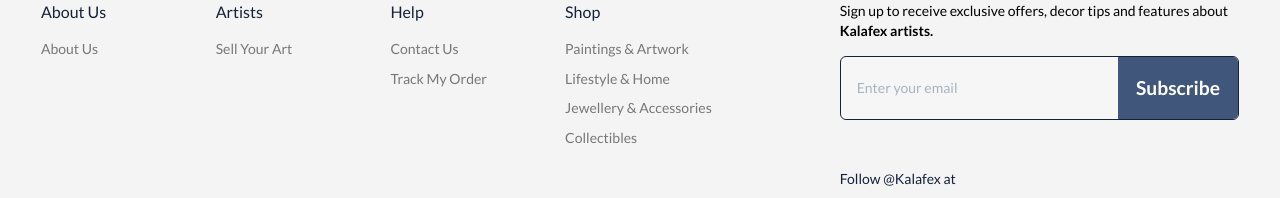
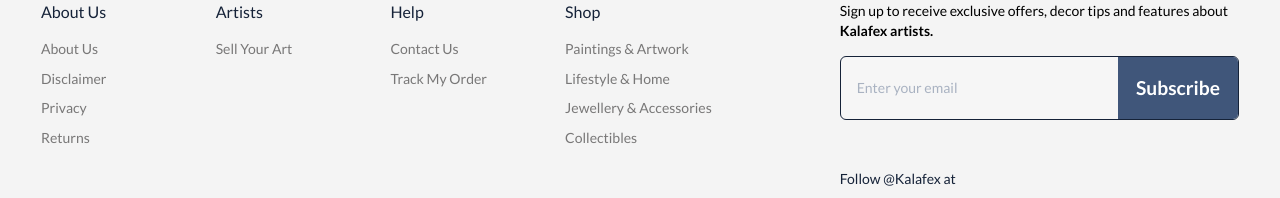
Before and after one commit to shashtag/ecomm, a React (Create React App) app: page / in a window 1280 px wide. Shown: the part 2423-2621 px from the top of the page. Built offline with nearby package versions, Linux system fonts and the light colour scheme; no server answers.

Commit message:
docs uploaded

```diff
--- a/src/App.js
+++ b/src/App.js
@@ -28,6 +28,16 @@
         <Route path='/login' component={Login} />
         <Route path='/artist/signup' render={() => <Signup type='artist' />} />
         <Route path='/artist/profile' render={() => <ArtistProfile />} />
+
+        <Route
+          path='/artist/dashboard'
+          render={() => (
+            <>
+              <Navigation noCat={true} noSub={true} />
+              <ArtistDashboard />
+            </>
+          )}
+        />
         <Route
           path='/artist/:url'
           render={() => (
@@ -36,15 +46,6 @@
 
               <ArtistPage />
               <Footer />
-            </>
-          )}
-        />
-        <Route
-          path='/artist/dashboard'
-          render={() => (
-            <>
-              <Navigation noCat={true} noSub={true} />
-              <ArtistDashboard />
             </>
           )}
         />
--- a/src/components/ArtistDashboard/ArtistDrawer.js
+++ b/src/components/ArtistDashboard/ArtistDrawer.js
@@ -1,4 +1,4 @@
-import React, { useState } from "react";
+import React, { useContext, useEffect, useState } from "react";
 import { Link } from "react-router-dom";
 
 import Divider from "@material-ui/core/Divider";
@@ -16,6 +16,8 @@
 // import { Button } from "@material-ui/core";
 import OpenInBrowserIcon from "@material-ui/icons/OpenInBrowser";
 import PersonIcon from "@material-ui/icons/Person";
+import { UIContext } from "../../Context/UIContext";
+import { ADashboardContext } from "../../Context/ADashboardContext";
 
 const drawerWidth = 250;
 
@@ -48,7 +50,9 @@
         paper: classes.drawerPaper,
       }}
       anchor='left'>
-      <List style={{ color: "white" }}>{artistDrawerIcons}</List>
+      <List style={{ color: "white" }}>
+        <ArtistDrawerIcons />
+      </List>
       <Divider />
     </Drawer>
   );
@@ -81,14 +85,25 @@
         classes={{
           paper: classes.drawerPaperSM,
         }}>
-        <List style={{ color: "white" }}>{artistDrawerIcons}</List>
+        <List style={{ color: "white" }}>
+          <ArtistDrawerIcons />
+        </List>
         <Divider />
       </Drawer>
     </>
   );
 };
 
-const artistDrawerIcons = (
+const ArtistDrawerIcons = () => {
+  const { setLading } = useContext(UIContext);
+  const { insights } = useContext(ADashboardContext);
+  const [url, setUrl] = useState("");
+  console.log(insights);
+  // useEffect(() => {
+  //   setUrl(insights.name);
+  //   return () => {};
+  // }, []);
+  return (
     <>
       <ListItem button component={Link} to='/artist/dashboard/'>
         <DashboardIcon
@@ -112,7 +127,10 @@
 
         <Typography> MY Profile</Typography>
       </ListItem>
-    <ListItem button component={Link} to='/artist/dashboard/myPage'>
+      {/* <ListItem
+        button
+        component={Link}
+        to={`/artist/dashboard/${insights?.name}`}>
         <ArtTrackIcon
           fontSize='large'
           style={{
@@ -122,7 +140,7 @@
         />
 
         <Typography>My page</Typography>
-    </ListItem>
+      </ListItem> */}
       <ListItem button component={Link} to='/artist/dashboard/track'>
         <DirectionsBikeIcon
           fontSize='large'
@@ -159,3 +177,4 @@
       </ListItem>
     </>
   );
+};
--- a/src/components/ArtistDashboard/TopListings.js
+++ b/src/components/ArtistDashboard/TopListings.js
@@ -8,7 +8,6 @@
 const TopListings = () => {
   const theme = useTheme();
   const { topListings } = useContext(ADashboardContext);
-  console.log(topListings);
   return (
     <Grid container style={{ marginTop: theme.spacing(3) }}>
       <Paper square style={{ width: "100%", padding: theme.spacing(4) }}>
@@ -19,7 +18,6 @@
             </Typography>
           </Grid>
           {topListings?.results?.map((data, i) => {
-            console.log(data);
             if (i > 3) {
               return;
             }
--- a/src/components/Footer.js
+++ b/src/components/Footer.js
@@ -92,6 +92,39 @@
               noWrap
               className={classes.link}>
               About Us
+            </Typography>
+          </Grid>
+          <Grid item>
+            <Typography
+              component='a'
+              href='https://kalafex-docs.s3.ap-south-1.amazonaws.com/DISCLAIMER.pdf'
+              target='_blank'
+              variant='caption'
+              noWrap
+              className={classes.link}>
+              Disclaimer
+            </Typography>
+          </Grid>
+          <Grid item>
+            <Typography
+              component='a'
+              href='https://kalafex-docs.s3.ap-south-1.amazonaws.com/PRIVACY+NOTICE.pdf'
+              target='_blank'
+              variant='caption'
+              noWrap
+              className={classes.link}>
+              Privacy
+            </Typography>
+          </Grid>
+          <Grid item>
+            <Typography
+              component='a'
+              href='https://kalafex-docs.s3.ap-south-1.amazonaws.com/RETURN+POLICY.pdf'
+              target='_blank'
+              variant='caption'
+              noWrap
+              className={classes.link}>
+              Returns
             </Typography>
           </Grid>
           {/* <Grid item>
--- a/src/components/Landing/Usp.js
+++ b/src/components/Landing/Usp.js
@@ -41,10 +41,10 @@
 }));
 
 const usp = [
-  { icon: one, text: "Get 10% discount on your first signup" },
+  { icon: one, text: "Get cheapest prices for Quality products" },
   {
     icon: two,
-    text: "Fast and quick delivery, get your products within 48hrs",
+    text: "Fast and quick delivery",
   },
   { icon: three, text: "Support handmade made in India products" },
   {
--- a/src/components/Signup/Form3.js
+++ b/src/components/Signup/Form3.js
@@ -12,6 +12,7 @@
   Typography,
   useTheme,
   TextField,
+  Checkbox,
 } from "@material-ui/core";
 
 const useStyles = makeStyles((theme) => ({
@@ -49,6 +50,10 @@
   const theme = useTheme();
 
   const [open, setOpen] = React.useState(false);
+  const [checked, setChecked] = React.useState(true);
+  const handleChange = (event) => {
+    setChecked(event.target.checked);
+  };
 
   const { register, handleSubmit, errors } = useForm();
   const { setLoading, setSnackbar } = useContext(UIContext);
@@ -91,7 +96,7 @@
     console.log(data);
     signup1(data, setLoading, setSnackbar, setOpen);
   };
-
+  console.log(phone);
   return (
     <>
       <Grid container item direction='column'>
@@ -101,13 +106,13 @@
           onSubmit={handleSubmit(sendOtpClickHandler)}>
           <Grid item>
             <TextField
-              // type='tel'
+              type='tel'
               className={classes.input}
               label='Phone Number'
               name='phone'
               variant='outlined'
               color='secondary'
-              value={phone}
+              defaultValue={phone}
               onChange={(e) => {
                 setPhone(e.target.value.trim());
               }}
@@ -148,7 +153,7 @@
               helperText={errors.password?.message}
             />
           </Grid>
-          <Grid item style={{ marginBottom: theme.spacing(4) }}>
+          <Grid item style={{ marginBottom: theme.spacing(1) }}>
             <TextField
               className={classes.input}
               label='Re-Enter Password'
@@ -173,6 +178,29 @@
               helperText={errors.rePass?.message}
             />
           </Grid>
+          <Grid
+            container
+            alignItems='center'
+            item
+            style={{ marginBottom: theme.spacing(4) }}>
+            <Typography>
+              I have read the{" "}
+              <a
+                href='https://kalafex-docs.s3.ap-south-1.amazonaws.com/Terms+of+Use.pdf'
+                target={`_blank`}>
+                Terms and Conditions
+              </a>
+            </Typography>
+            <Checkbox
+              name='terms'
+              checked={checked}
+              onChange={handleChange}
+              inputRef={register({
+                required: "Please Re-enter your Password",
+              })}
+              inputProps={{ "aria-label": "primary checkbox" }}
+            />
+          </Grid>
 
           <Grid item style={{}}>
             <Button
--- a/src/pages/ArtistDashboard.js
+++ b/src/pages/ArtistDashboard.js
@@ -89,7 +89,7 @@
                 </>
               )}
             />
-            <Route path={`${path}/myPage`} render={() => <ArtistPage />} />
+            <Route path={`${path}/:url`} render={() => <ArtistPage />} />
             <Route path={`${path}/profile`}>
               <ArtistProfile />
             </Route>
--- a/src/pages/ArtistPage.js
+++ b/src/pages/ArtistPage.js
@@ -60,7 +60,7 @@
     if (aData) {
       var config = {
         method: "get",
-        url: `${process.env.REACT_APP_URL}store/view/product/artist/${aData[0].user}/`,
+        url: `${process.env.REACT_APP_URL}store/view/product/artist/${aData?.[0]?.user}/`,
         headers: {},
       };
 
```
Also changed, not shown: 1 other file (tests, documents, lock files or other folders). Lines whose indentation alone changed are shown as unchanged.
